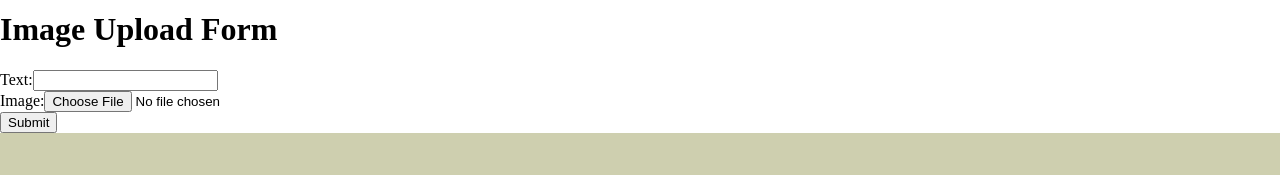
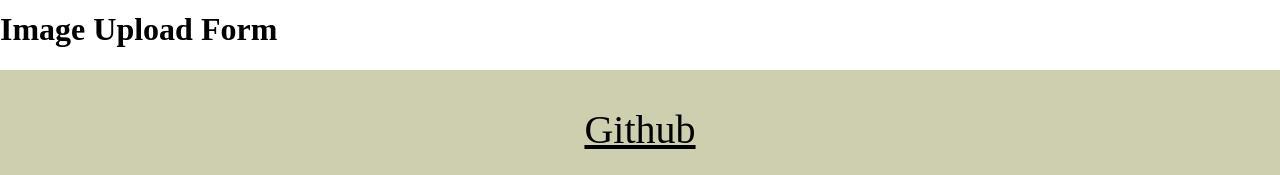
Before and after one commit to adrianbuenoo095/ReactAppMiniProject-, a React (Vite) app: page / in a window 1280 px wide. Shown: the part 6237-6412 px from the top of the page. Built offline with nearby package versions, Linux system fonts and the light colour scheme.

Commit message:
remove component

```diff
--- a/src/App.jsx
+++ b/src/App.jsx
@@ -1,7 +1,6 @@
 import { Route, Routes } from "react-router-dom";
 import "./App.css";
 import Footer from "./components/Footer";
-import RecipeForm from "./components/recipe/RecipeForm";
 import AboutPage from "./pages/AboutPage";
 import Homepage from "./pages/HomePage";
 import ItemDetailsPage from "./pages/ItemDetailsPage";
@@ -20,7 +19,6 @@ const App = () => {
         <Route path="*" element={<NotFound />} />
       </Routes>
       <h1>Image Upload Form</h1>
-      <RecipeForm />
       <Footer />
     </div>
   );
```
